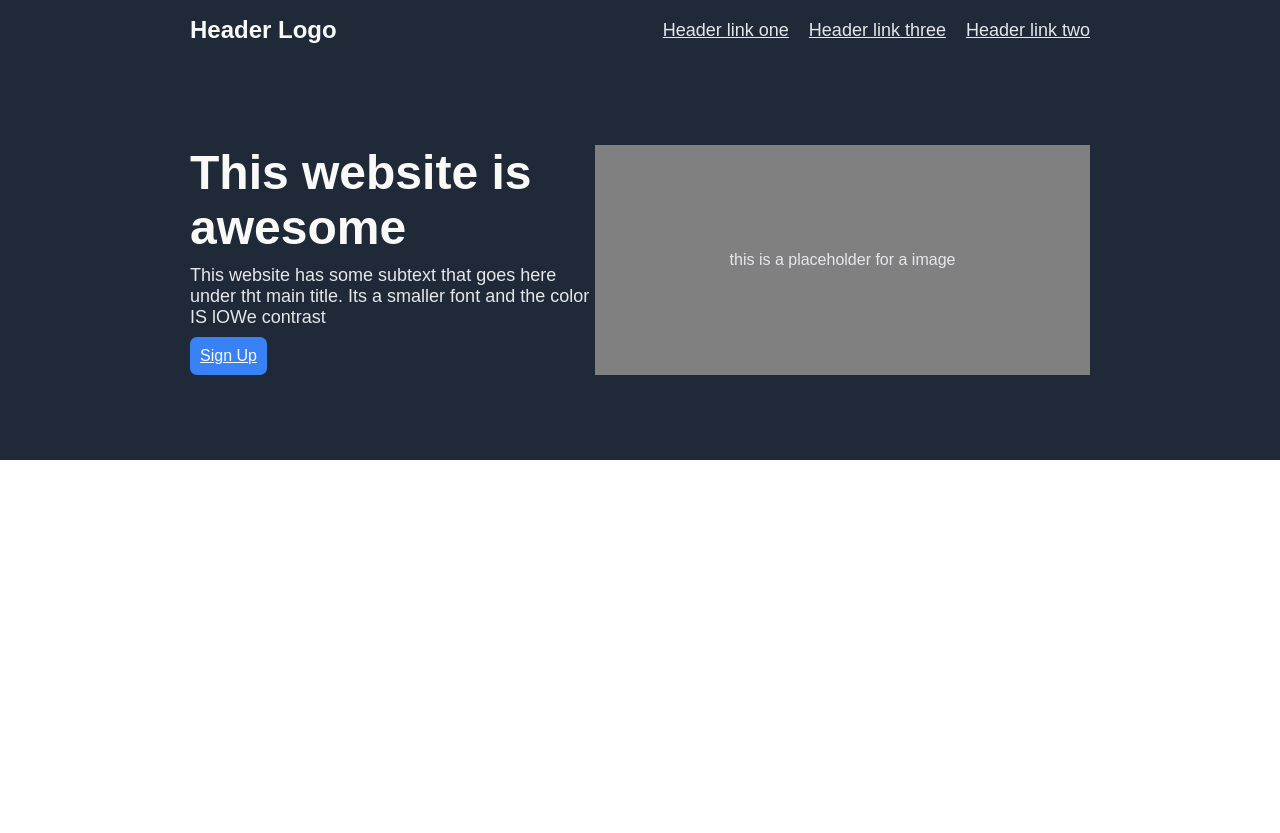
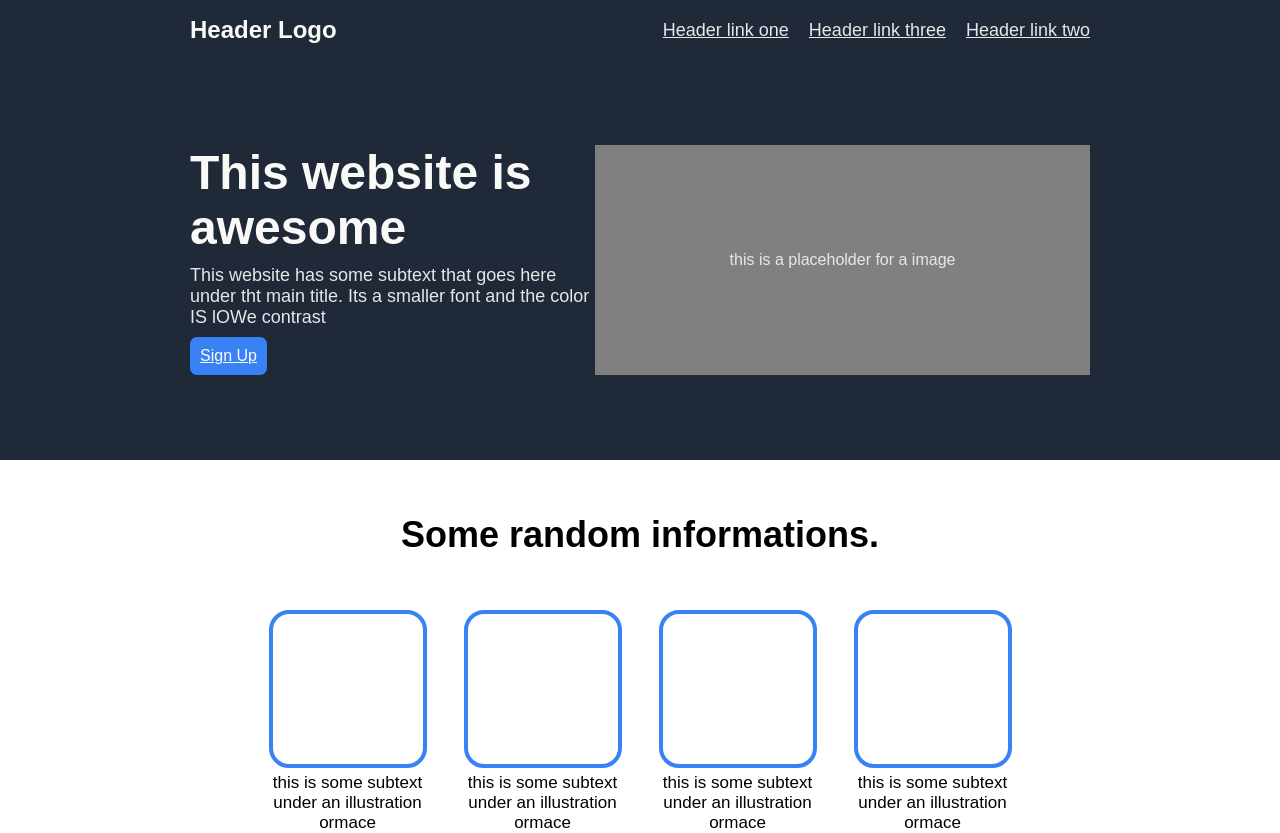
Before and after one commit to Ti6ia/odin-css, a plain HTML site: page index.html in a window 1280 px wide. Before the commit the page ends 800 px from the top, so only its background shows below. Drawn offline with Linux system fonts and the light colour scheme.

Commit message:
e anche la sezzione illustrations è fatta

```diff
--- a/index.html
+++ b/index.html
@@ -36,20 +36,36 @@
             <p>this is a placeholder for a image</p>
         </div>
     </div>
-    <!--
-    <div class="hero_container">
-        <div class="hero_item hero_cta">
-            <p id="hero_mainFrase">This website is awesome</p>
-            <p id="hero_subtext">This website has some subtext that goes here under tht
-                main title. Its a smaller font and the color IS lOWe
-                contrast</p>
-            <a id="hero_button" href="signup.html">Sign up</div>
-        </div>
-        <div class="hero_item hero_image">
-            immagine
-        </div>
-    </div>
-    -->
+   <!-- SOME RANDOM INFORMATIONS -->
+   <div class="sri_container">
+       <p id="somerandominformations">
+           Some random informations.
+       </p>
+   </div>
+   <!-- ILLUSTRATIONS -->
+   <div class="illustration_container">
+       <div class="illustration_item">
+           <div class="illustration_img"></div>
+           <p id="illustration_txt">this is some subtext
+            under an illustration ormace</p>
+       </div>
+       <div class="illustration_item">
+            <div class="illustration_img"></div>
+            <p id="illustration_txt">this is some subtext
+                under an illustration ormace</p>
+       </div>
+       <div class="illustration_item">
+            <div class="illustration_img"></div>
+            <p id="illustration_txt">this is some subtext
+                under an illustration ormace</p>
+       </div>
+       <div class="illustration_item">
+            <div class="illustration_img"></div>
+            <p id="illustration_txt">this is some subtext
+                under an illustration ormace</p>
+       </div>
+   </div>
+
 </body>
 
 </html>
--- a/style.css
+++ b/style.css
@@ -107,3 +107,50 @@ p{
     color: white;
     align-items: center;
 }
+
+
+/* SOME RANDOM INFORMATIONS */
+
+.sri_container{
+    height: 150px;
+    justify-content: center;
+    align-items: center;
+    display: flex;
+}
+
+#somerandominformations{
+    font-size: 36px;
+    font-weight: bolder;
+}
+
+
+/* ILLUSTRATIONS */
+
+.illustration_container{
+    height: 400;
+    justify-content: space-around;
+    align-items: center;
+    padding-left: 250px;
+    padding-right: 250px;
+    display: flex;
+}
+
+.illustration_item{
+    width: 158px;
+    flex-direction: column;
+    justify-content: flex-start;
+    align-items: center;
+}
+
+.illustration_img{
+    height: 150px;
+    width: 150px;
+    border-radius: 20px;
+    border: 4px solid #3882F6;
+}
+
+#illustration_txt{
+    text-align: center;
+    padding-top: 5px;
+    font-size: 17px;
+}
```
